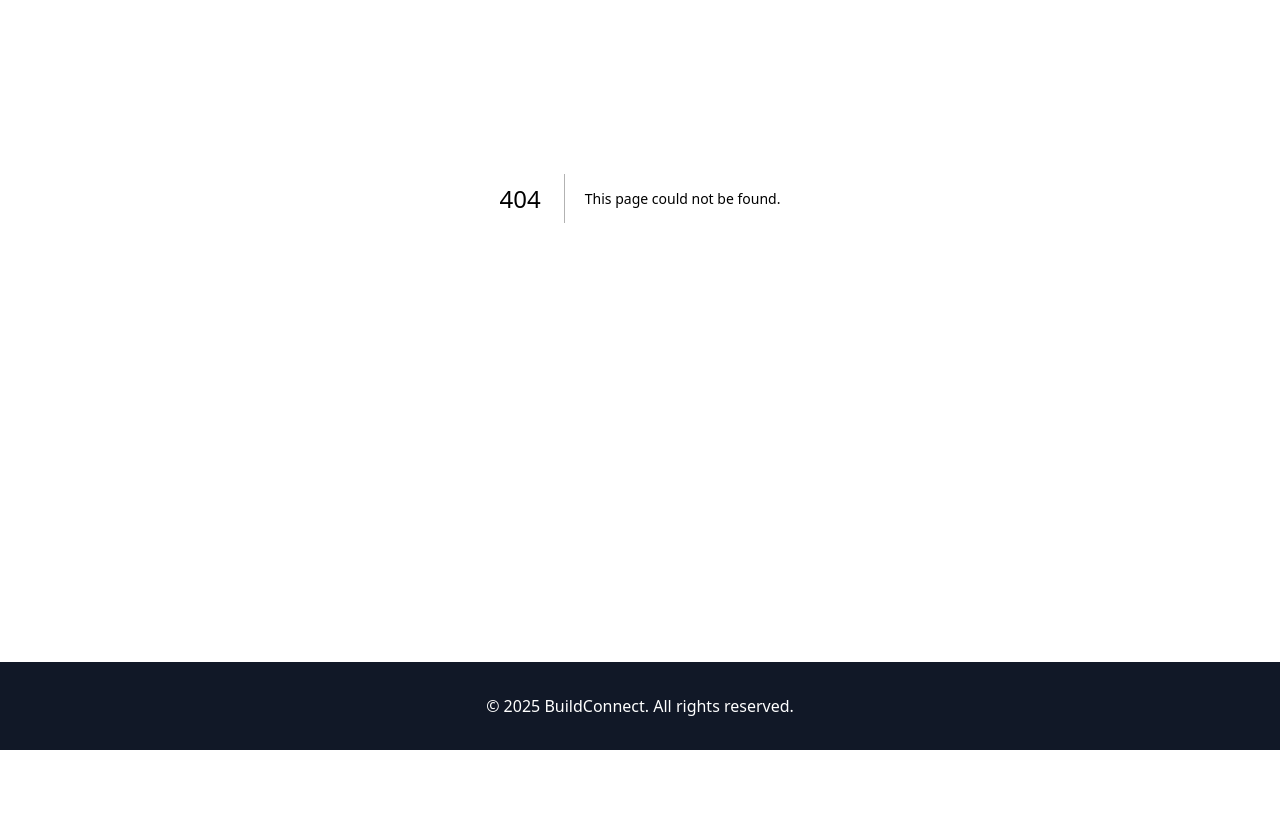
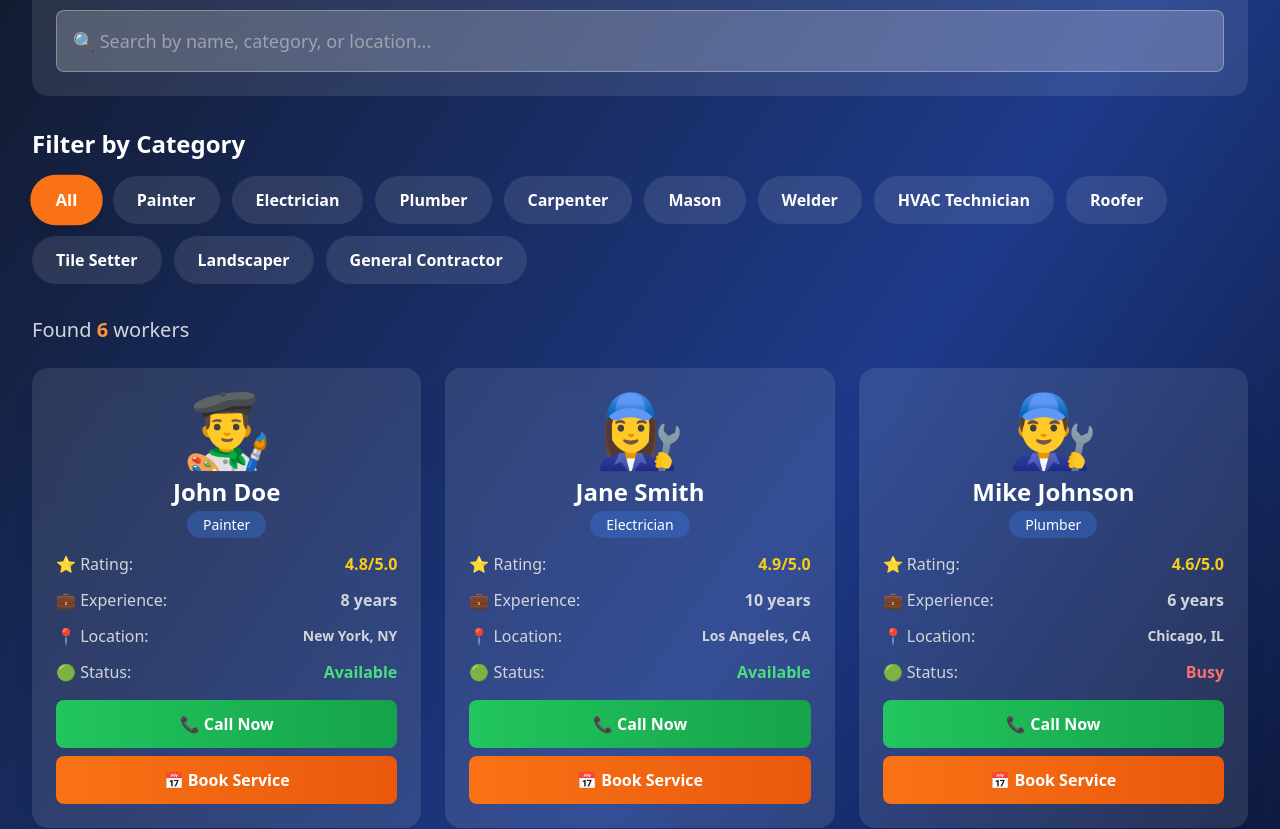
Before and after one commit to sarthakwebsite26012000-dot/buildconnect-frontend, a Next.js app: page /workers in a window 1280 px wide. Before the commit this address had no page. Shown: the part 282-1111 px from the top of the page. Before the commit the page ends 1032 px from the top, so only its background shows below. Built offline with nearby package versions, Linux system fonts and the light colour scheme.

Commit message:
Create workers browse page with search and category filters

```diff
--- /dev/null
+++ b/app/workers/page.js
@@ -0,0 +1,168 @@
+'use client';
+import { useState } from 'react';
+import Link from 'next/link';
+
+const CATEGORIES = ['All', 'Painter', 'Electrician', 'Plumber', 'Carpenter', 'Mason', 'Welder', 'HVAC Technician', 'Roofer', 'Tile Setter', 'Landscaper', 'General Contractor'];
+
+const WORKERS_DATA = [
+  { id: 1, name: 'John Doe', category: 'Painter', rating: 4.8, experience: '8 years', phone: '+1 (555) 123-4567', location: 'New York, NY', availability: 'Available', image: '👨‍🎨' },
+  { id: 2, name: 'Jane Smith', category: 'Electrician', rating: 4.9, experience: '10 years', phone: '+1 (555) 234-5678', location: 'Los Angeles, CA', availability: 'Available', image: '👩‍🔧' },
+  { id: 3, name: 'Mike Johnson', category: 'Plumber', rating: 4.6, experience: '6 years', phone: '+1 (555) 345-6789', location: 'Chicago, IL', availability: 'Busy', image: '👨‍🔧' },
+  { id: 4, name: 'Sarah Williams', category: 'Carpenter', rating: 4.7, experience: '12 years', phone: '+1 (555) 456-7890', location: 'Houston, TX', availability: 'Available', image: '👩‍🏭' },
+  { id: 5, name: 'David Brown', category: 'Mason', rating: 4.5, experience: '15 years', phone: '+1 (555) 567-8901', location: 'Phoenix, AZ', availability: 'Available', image: '👨‍🏭' },
+  { id: 6, name: 'Emily Davis', category: 'Electrician', rating: 4.8, experience: '7 years', phone: '+1 (555) 678-9012', location: 'Philadelphia, PA', availability: 'Available', image: '👩‍🔧' },
+];
+
+export default function Workers() {
+  const [selectedCategory, setSelectedCategory] = useState('All');
+  const [searchQuery, setSearchQuery] = useState('');
+
+  const filteredWorkers = WORKERS_DATA.filter(worker => {
+    const matchesCategory = selectedCategory === 'All' || worker.category === selectedCategory;
+    const matchesSearch = worker.name.toLowerCase().includes(searchQuery.toLowerCase()) ||
+                         worker.category.toLowerCase().includes(searchQuery.toLowerCase()) ||
+                         worker.location.toLowerCase().includes(searchQuery.toLowerCase());
+    return matchesCategory && matchesSearch;
+  });
+
+  return (
+    <div className="min-h-screen bg-gradient-to-br from-gray-900 via-blue-900 to-black text-white p-8">
+      <div className="max-w-7xl mx-auto">
+        {/* Header */}
+        <div className="text-center mb-12">
+          <h1 className="text-6xl font-bold mb-4">👷 Find Service Workers</h1>
+          <p className="text-2xl text-gray-300">
+            Browse and connect with verified professionals in your area
+          </p>
+        </div>
+
+        {/* Search Bar */}
+        <div className="bg-white/10 backdrop-blur-md p-6 rounded-2xl mb-8">
+          <input
+            type="text"
+            placeholder="🔍 Search by name, category, or location..."
+            value={searchQuery}
+            onChange={(e) => setSearchQuery(e.target.value)}
+            className="w-full p-4 text-lg rounded-lg bg-white/20 border border-white/30 focus:border-orange-500 focus:outline-none"
+          />
+        </div>
+
+        {/* Category Filter */}
+        <div className="mb-8">
+          <h2 className="text-2xl font-bold mb-4">Filter by Category</h2>
+          <div className="flex flex-wrap gap-3">
+            {CATEGORIES.map(category => (
+              <button
+                key={category}
+                onClick={() => setSelectedCategory(category)}
+                className={`px-6 py-3 rounded-full font-semibold transition-all ${
+                  selectedCategory === category
+                    ? 'bg-orange-500 text-white shadow-lg scale-105'
+                    : 'bg-white/10 hover:bg-white/20'
+                }`}
+              >
+                {category}
+              </button>
+            ))}
+          </div>
+        </div>
+
+        {/* Results Count */}
+        <div className="mb-6">
+          <p className="text-xl text-gray-300">
+            Found <span className="text-orange-400 font-bold">{filteredWorkers.length}</span> workers
+          </p>
+        </div>
+
+        {/* Workers Grid */}
+        <div className="grid md:grid-cols-2 lg:grid-cols-3 gap-6">
+          {filteredWorkers.map(worker => (
+            <div
+              key={worker.id}
+              className="bg-white/10 backdrop-blur-md p-6 rounded-2xl hover:bg-white/20 transition-all transform hover:scale-105 shadow-xl"
+            >
+              {/* Worker Avatar */}
+              <div className="text-center mb-4">
+                <div className="text-7xl mb-3">{worker.image}</div>
+                <h3 className="text-2xl font-bold mb-1">{worker.name}</h3>
+                <span className="bg-blue-500/30 px-4 py-1 rounded-full text-sm">
+                  {worker.category}
+                </span>
+              </div>
+
+              {/* Worker Details */}
+              <div className="space-y-3 text-gray-300 mb-4">
+                <div className="flex items-center justify-between">
+                  <span>⭐ Rating:</span>
+                  <span className="font-semibold text-yellow-400">{worker.rating}/5.0</span>
+                </div>
+                <div className="flex items-center justify-between">
+                  <span>💼 Experience:</span>
+                  <span className="font-semibold">{worker.experience}</span>
+                </div>
+                <div className="flex items-center justify-between">
+                  <span>📍 Location:</span>
+                  <span className="font-semibold text-sm">{worker.location}</span>
+                </div>
+                <div className="flex items-center justify-between">
+                  <span>🟢 Status:</span>
+                  <span className={`font-semibold ${
+                    worker.availability === 'Available' ? 'text-green-400' : 'text-red-400'
+                  }`}>
+                    {worker.availability}
+                  </span>
+                </div>
+              </div>
+
+              {/* Action Buttons */}
+              <div className="space-y-2">
+                <a
+                  href={`tel:${worker.phone}`}
+                  className="block w-full bg-gradient-to-r from-green-500 to-green-600 hover:from-green-600 hover:to-green-700 text-center py-3 rounded-lg font-semibold transition-all"
+                >
+                  📞 Call Now
+                </a>
+                <Link
+                  href="/booking"
+                  className="block w-full bg-gradient-to-r from-orange-500 to-orange-600 hover:from-orange-600 hover:to-orange-700 text-center py-3 rounded-lg font-semibold transition-all"
+                >
+                  📅 Book Service
+                </Link>
+              </div>
+            </div>
+          ))}
+        </div>
+
+        {/* No Results */}
+        {filteredWorkers.length === 0 && (
+          <div className="text-center py-20">
+            <div className="text-8xl mb-4">🔍</div>
+            <h3 className="text-3xl font-bold mb-2">No workers found</h3>
+            <p className="text-xl text-gray-400">Try adjusting your search or filters</p>
+          </div>
+        )}
+
+        {/* Call to Action */}
+        <div className="mt-16 bg-gradient-to-r from-orange-500/20 to-blue-500/20 backdrop-blur-md p-8 rounded-2xl text-center">
+          <h2 className="text-3xl font-bold mb-4">Are you a service worker?</h2>
+          <p className="text-xl text-gray-300 mb-6">
+            Join our platform and start receiving job requests from customers
+          </p>
+          <Link
+            href="/worker/register"
+            className="inline-block px-8 py-4 bg-gradient-to-r from-orange-500 to-orange-600 hover:from-orange-600 hover:to-orange-700 rounded-lg font-bold text-lg transition-all transform hover:scale-105"
+          >
+            Register as Worker →
+          </Link>
+        </div>
+
+        {/* Back to Home */}
+        <div className="text-center mt-12">
+          <Link href="/" className="text-orange-400 hover:text-orange-300 text-lg">
+            ← Back to Home
+          </Link>
+        </div>
+      </div>
+    </div>
+  );
+}
```
